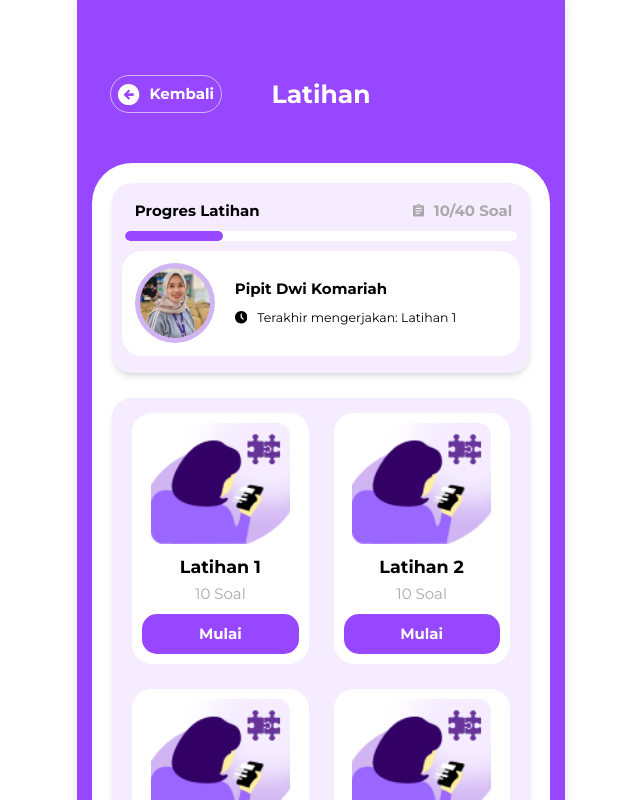
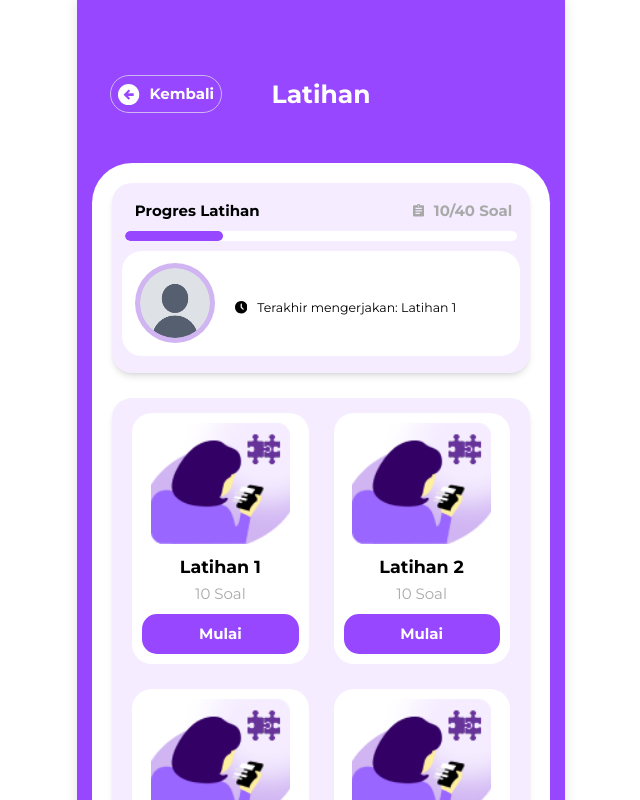
Before and after one commit to crashyet/siterbidik-web-app, a React (Vite) app: page /latihan in a window 1280 px wide. Shown: the top 800 px of the page, without its empty margins (319-959 px from the left). Built offline with nearby package versions, Linux system fonts and the light colour scheme; no server answers.

Commit message:
refactor: edit profile

```diff
--- a/src/Learning/Latihan.jsx
+++ b/src/Learning/Latihan.jsx
@@ -1,10 +1,41 @@
-import React from 'react'
+import React, { useEffect, useState } from 'react'
 import { useNavigate } from 'react-router-dom'
 import Banner from '../assets/banner-latihan.png'
-import profil from '../assets/profil.jpeg'
+import profil from '../assets/tl.webp'
+import { useAuth } from '../context/AuthContext'
+import { authAPI } from '../services/api'
 
 const Latihan = () => {
   const navigate = useNavigate()
+  const { user } = useAuth()
+  const [profileData, setProfileData] = useState(null)
+
+  // Load user data on mount
+  useEffect(() => {
+    const loadUserData = async () => {
+      try {
+
+        // Try to get fresh data from API
+        const response = await authAPI.getProfile()
+        const userData = response.data || response.user || response
+
+        // Set profile data
+        setProfileData(userData)
+
+      } catch (err) {
+        console.error('Error loading profile:', err)
+
+        // Fallback to user from context if API fails
+        if (user) {
+          setProfileData(user)
+        }
+      }
+    }
+
+    loadUserData()
+  }, [user])
+
+  const displayUser = profileData || user
 
   return (
     <section className="relative bg-purple-main min-h-screen">
@@ -48,10 +79,10 @@ const Latihan = () => {
             <div className="bg-white flex items-center gap-4 p-2.5 rounded-2xl">
               {/* <div className="w-12.5 h-12.5 rounded-full bg-stroke flex-shrink-0"></div> */}
               <div className="bg-purple-secondary h-16 w-16 p-1 rounded-full relative overflow-hidden">
-                <img src={profil} alt="" className='object-cover w-full h-full rounded-full' />
+                <img src={displayUser?.avatar || profil} alt="" className='object-cover w-full h-full rounded-full' />
               </div>
               <div className="">
-                <h1 className='font-Montserrat font-bold text-black text-xs'>Pipit Dwi Komariah</h1>
+                <h1 className='font-Montserrat font-bold text-black text-xs'>{displayUser?.name}</h1>
                 <div className="flex items-center gap-2 mt-2">
                   <svg width="10" height="11" viewBox="0 0 10 11" fill="none" xmlns="http://www.w3.org/2000/svg">
                     <path d="M5 0C7.7615 0 10 2.2385 10 5C10 7.7615 7.7615 10 5 10C2.2385 10 0 7.7615 0 5C0 2.2385 2.2385 0 5 0ZM5 2C4.86739 2 4.74021 2.05268 4.64645 2.14645C4.55268 2.24021 4.5 2.36739 4.5 2.5V5C4.50003 5.1326 4.55273 5.25975 4.6465 5.3535L6.1465 6.8535C6.2408 6.94458 6.3671 6.99498 6.4982 6.99384C6.6293 6.9927 6.75471 6.94011 6.84741 6.84741C6.94011 6.75471 6.9927 6.6293 6.99384 6.4982C6.99498 6.3671 6.94458 6.2408 6.8535 6.1465L5.5 4.793V2.5C5.5 2.36739 5.44732 2.24021 5.35355 2.14645C5.25979 2.05268 5.13261 2 5 2Z" fill="black"/>
--- a/src/Main/Profile/EditProfile.jsx
+++ b/src/Main/Profile/EditProfile.jsx
@@ -291,8 +291,8 @@ const EditProfile = () => {
       <form onSubmit={handleSubmit} className="border border-[#A9A9A9] w-full rounded-3xl p-6 shadow-xl flex flex-col items-center justify-center">
         <h2 className='font-Montserrat font-bold text-purple-main text-xl mb-7 text-center'>Edit Profil</h2>
 
-        {/* Profile Image - Clickable to upload */}
-        <div className="relative w-20 h-20 rounded-full mb-6 overflow-hidden bg-purple-secondary group cursor-pointer" onClick={() => document.getElementById('profileImageInput').click()}>
+        {/* Profile Image - Using label for native file input trigger (better WebView support) */}
+        <label htmlFor="profileImageInput" className="relative w-20 h-20 rounded-full mb-6 overflow-hidden bg-purple-secondary group cursor-pointer block">
           <img src={profileImage} alt="Profile" className='w-full h-full object-cover' />
 
           {/* Overlay on hover */}
@@ -302,16 +302,17 @@ const EditProfile = () => {
               <path d="M20 6H16.83L15 4H9L7.17 6H4C2.9 6 2 6.9 2 8V18C2 19.1 2.9 20 4 20H20C21.1 20 22 19.1 22 18V8C22 6.9 21.1 6 20 6ZM12 17C9.24 17 7 14.76 7 12C7 9.24 9.24 7 12 7C14.76 7 17 9.24 17 12C17 14.76 14.76 17 12 17Z" fill="white"/>
             </svg>
           </div>
-        </div>
 
-        {/* Hidden file input */}
+          {/* File input inside label for native browser/webview support */}
           <input
             type="file"
             id="profileImageInput"
             accept="image/jpeg,image/jpg,image/png,image/gif,image/webp"
             onChange={handleImageChange}
-          className="hidden"
+            className="absolute inset-0 w-full h-full opacity-0 cursor-pointer"
+            style={{ fontSize: '0' }}
           />
+        </label>
 
         {/* Success Message */}
         {success && (
```
Lines whose indentation alone changed are shown as unchanged.
